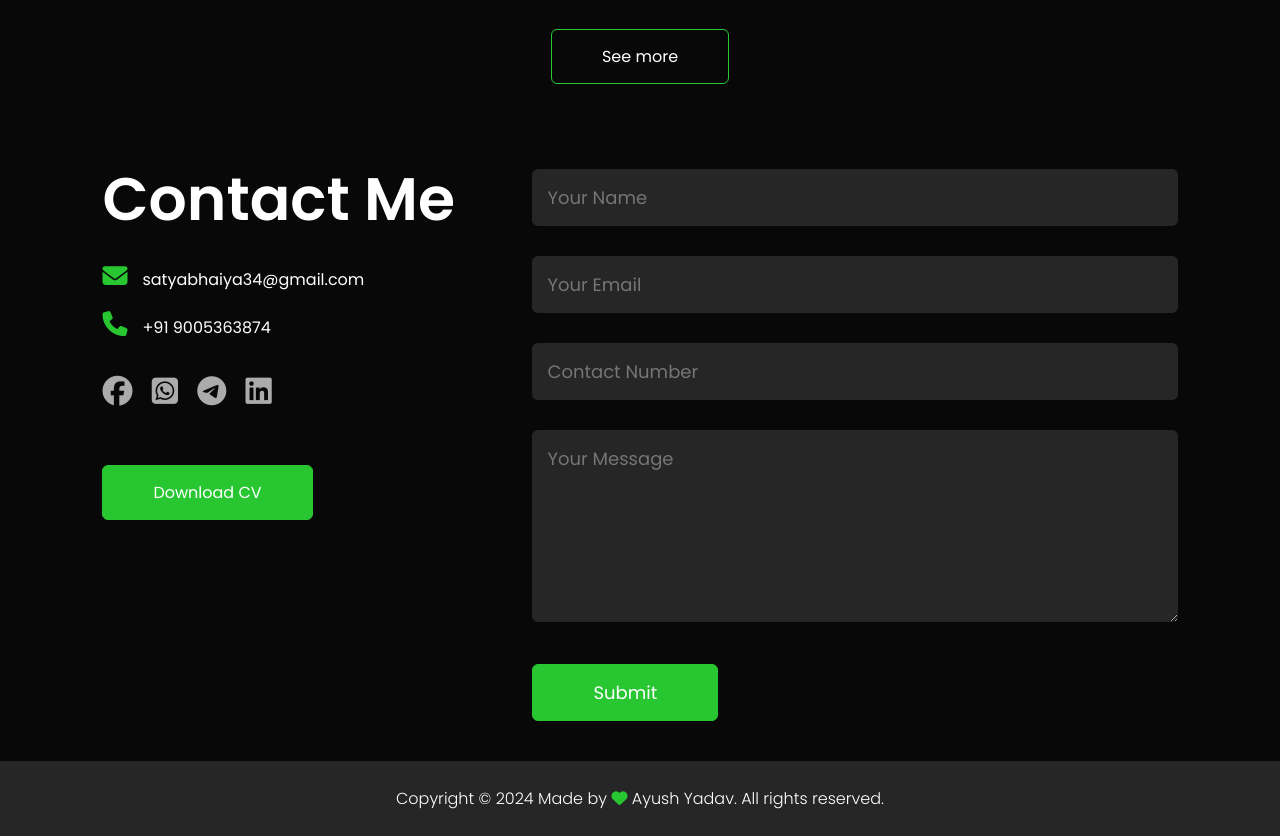
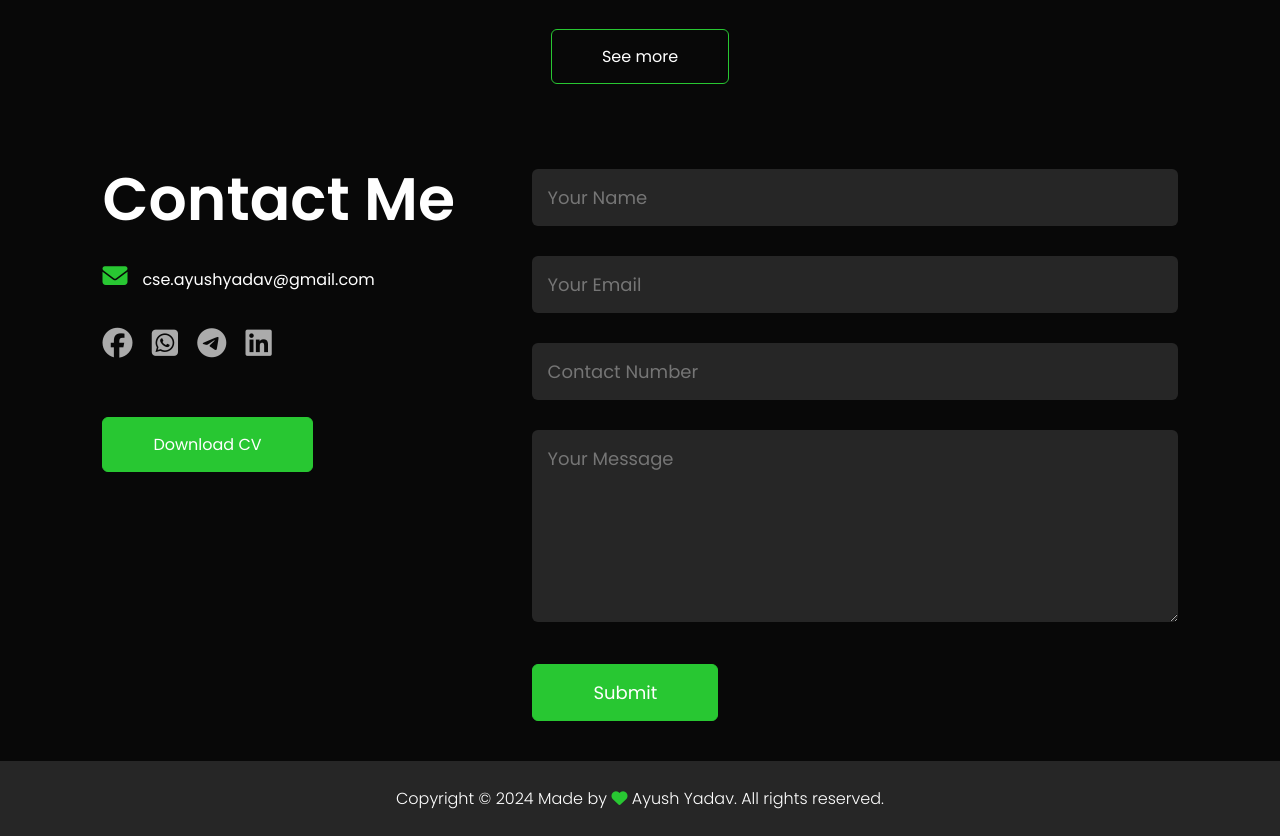
Before and after one commit to Ayush-bhaiya/Portfolio, a plain HTML site: page index.html in a window 1280 px wide. Shown: the part 2719-3555 px from the top of the page. Drawn offline with Linux system fonts and the light colour scheme.

Commit message:
Update index.html
Number remove and email replace

```diff
--- a/index.html
+++ b/index.html
@@ -139,8 +139,8 @@
         <div class="row">
             <div class="contact-left">
                 <h1 class="sub-title">Contact Me</h1>
-                <p><i class="fa-solid fa-envelope"></i>satyabhaiya34@gmail.com</p>
-                <p><i class="fa-solid fa-phone"></i>+91 9005363874</p>
+                <p><i class="fa-solid fa-envelope"></i>cse.ayushyadav@gmail.com</p>
+
                 <div class="social-icons">
                     <a href="https://www.facebook.com/profile.php?id=100019023049380&mibextid=kFxxJD"><i class="fa-brands fa-facebook"></i></a>
                     <a href="https://wa.link/o413qt"><i class="fa-brands fa-square-whatsapp"></i></i></a>
```
